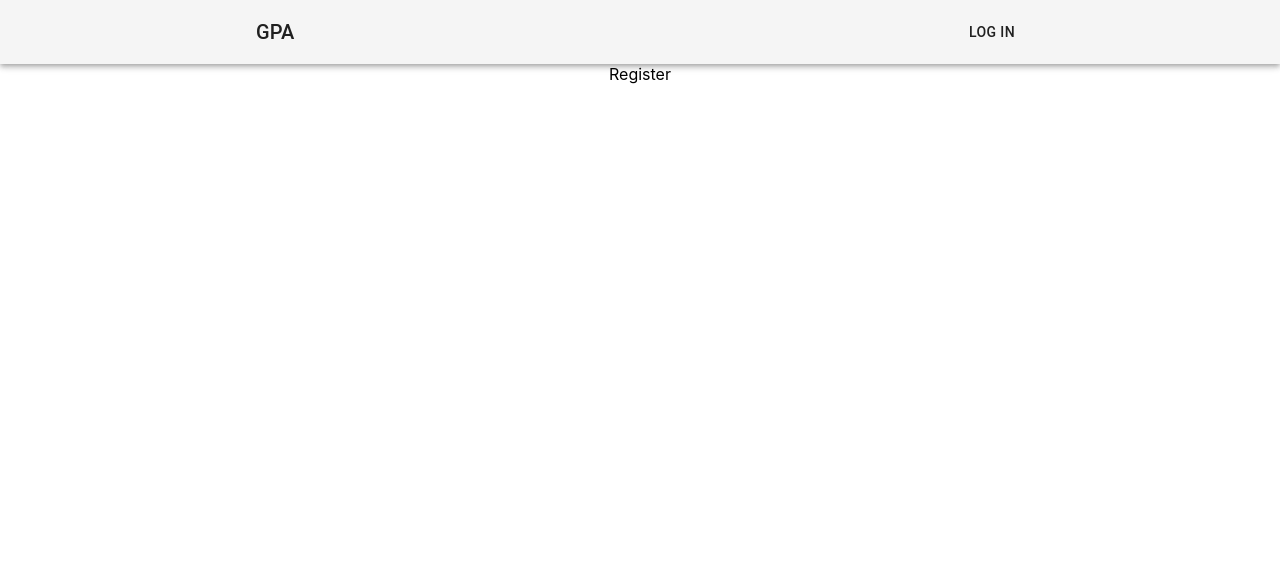
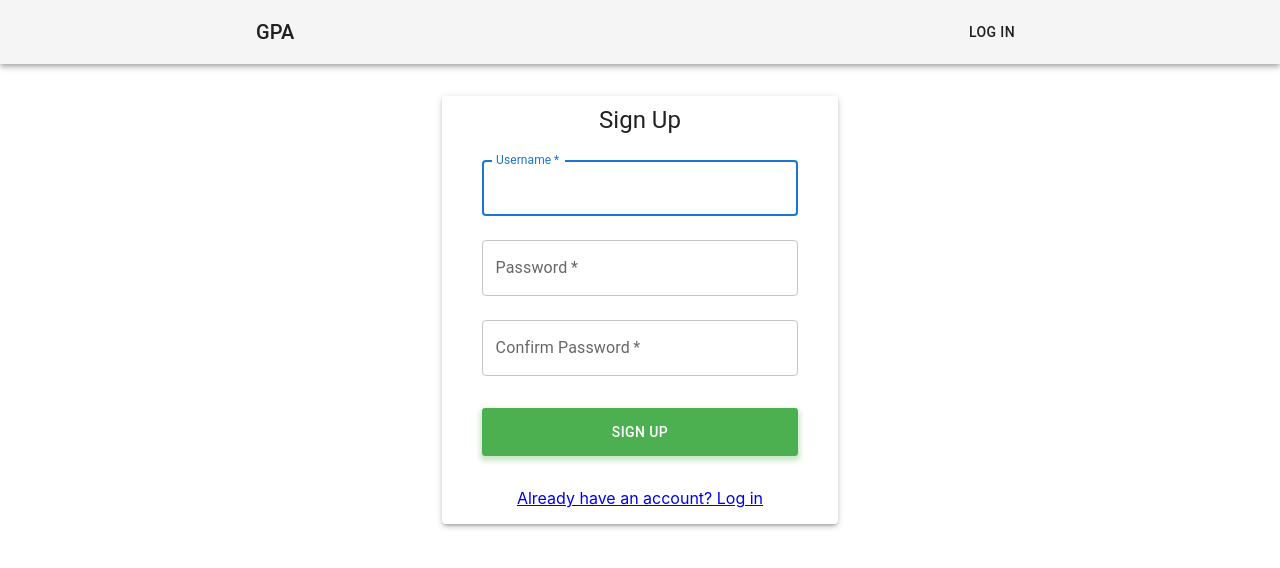
Before and after one commit to Yumenio/GPA-finally-frontend, a React (Create React App) app in the folder gpa-ui/: page /signup in a window 1280 px wide. Shown: the top 568 px of the page. Built offline with nearby package versions, Linux system fonts and the light colour scheme.

Commit message:
feat: adds Register page

```diff
--- a/gpa-ui/src/pages/Register.tsx
+++ b/gpa-ui/src/pages/Register.tsx
@@ -1,9 +1,148 @@
-import React, { Dispatch, SetStateAction } from 'react'
+import axios from 'axios';
+import React, { Dispatch, SetStateAction, useState } from 'react';
+import { Link, useNavigate } from 'react-router-dom';
+import {
+  Container,
+  Paper,
+  Typography,
+  TextField,
+  Button,
+} from '@mui/material';
+
+async function signUp(userCredentials:{username:string, password:string}) {
+  const api_uri = "http://localhost:8000/api/users/register";
+  try {
+    const response = await axios.post(api_uri, userCredentials);
+    return response.data;
+  } catch (error) {
+    return error;
+  }
+}
 
 const Register = ({setToken}:{setToken:Dispatch<SetStateAction<string>>}) => {
+  const [username, setUsername] = useState("");
+  const [password, setPassword] = useState("");
+  const [confirmPassword, setConfirmPassword] = useState("");
+  const [signUpError, setSignUpError] = useState<string|null>(null);
+  const navigate = useNavigate();
+
+  const handleSignUp = async (e:React.FormEvent<HTMLButtonElement>) => {
+    e.preventDefault();
+    if (password !== confirmPassword) {
+      setSignUpError("Passwords do not match. Please retype your password.");
+      return;
+    }
+    try {
+      const response = await signUp({ username, password });
+      if(response && response.token){
+        setToken(response.token)
+        navigate("/accounts");
+      } else{
+          // AxiosError.response contains the error message sent from backend
+          setSignUpError(response.response.data)
+        }
+    } catch (error) {
+      setSignUpError("Sign up failed. Please try again later.");
+    }
+  };
+  const containerStyle = {
+    display: 'flex',
+    justifyContent: 'center',
+    marginTop: '2rem',
+  };
+
+  const paperStyle = {
+    padding: '16px',
+    display: 'flex',
+    flexdirection: 'column',
+  };
+
+  const formStyle = {
+    width: '80%',
+    margin: 'auto',
+    marginTop: '8px',
+  };
+
+  const submitButtonStyle = {
+    margin: '24px 0 16px',
+    background: 'linear-gradient(45deg, #4CAF50 30%, #4CAF50 90%)',
+    borderRadius: 3,
+    border: 0,
+    color: 'white',
+    height: 48,
+    padding: '0 30px',
+    boxShadow: '0 3px 5px 2px rgba(76, 175, 80, 0.3)',
+  };
+
   return (
-    <div>Register</div>
-  )
-}
+     <Container component="main" maxWidth="xs" style={containerStyle}>
+      <Paper elevation={3} {...paperStyle}>
+        <Typography component="h1" variant="h5" style={{ marginTop: '0.5rem' }}>
+          Sign Up
+        </Typography>
+        {signUpError && (
+          <Typography variant="body2" color="error" style={{ textAlign: 'center', marginTop: '0.5rem' }}>
+            {signUpError}
+          </Typography>
+        )}
+        <form style={formStyle} noValidate>
+          <TextField
+            variant="outlined"
+            margin="normal"
+            required
+            fullWidth
+            id="username"
+            label="Username"
+            name="username"
+            autoComplete="username"
+            autoFocus
+            value={username}
+            onChange={(e) => setUsername(e.target.value)}
+          />
+          <TextField
+            variant="outlined"
+            margin="normal"
+            required
+            fullWidth
+            name="password"
+            label="Password"
+            type="password"
+            id="password"
+            autoComplete="new-password"
+            value={password}
+            onChange={(e) => setPassword(e.target.value)}
+          />
+          <TextField
+            variant="outlined"
+            margin="normal"
+            required
+            fullWidth
+            name="confirmPassword"
+            label="Confirm Password"
+            type="password"
+            id="confirmPassword"
+            autoComplete="new-password"
+            value={confirmPassword}
+            onChange={(e) => setConfirmPassword(e.target.value)}
+          />
+          <Button
+            type="submit"
+            fullWidth
+            variant="contained"
+            style={submitButtonStyle}
+            onClick={handleSignUp}
+          >
+            Sign Up
+          </Button>
+        </form>
+        <Link to="/login" style={{ textAlign: 'center'}}>
+          <p style={{marginBottom:'1rem'}}>
+            Already have an account? Log in
+          </p>
+        </Link>
+      </Paper>
+    </Container>
+  );
+};
 
 export default Register
```
